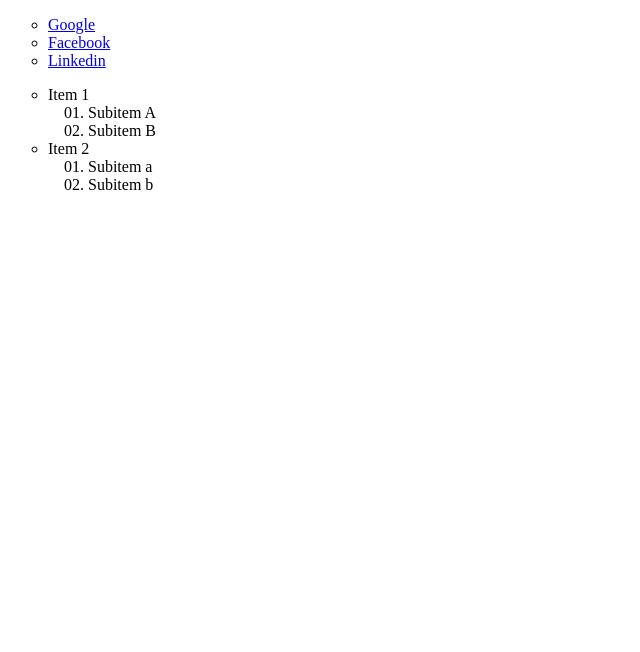
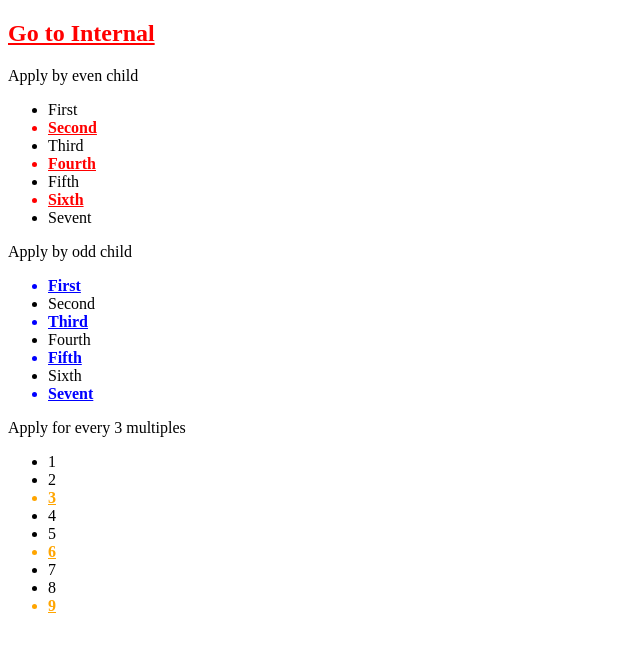
Before and after one commit to MohanKumarYum/sandbox, a plain HTML site: page index.html in a window 1280 px wide. Shown: the whole page, without its empty margins (0-640 px from the left). Drawn offline with Linux system fonts and the light colour scheme.

Commit message:
Pseudo classes - 4th Session Acadgild - [CSS Syntax]

```diff
--- a/index.html
+++ b/index.html
@@ -10,32 +10,50 @@
 </head>
 
 <body>
+    <!-- Pseudo classes -->
 
-    <!-- Descendant Combinator -->
-<ul>
-    <li><a href="http://google.com">Google</a></li>
-    <li><a href="http://facebook.com">Facebook</a></li>
-    <li><a href="http://Linkedin">Linkedin</a></li>
-</ul>
+    <h2><a href="#internal">Go to Internal</a></h2>
 
-<!-- MDN Example -->
+    <div class="even">
+        <p>Apply by even child</p>
+        <ul>
+            <li>First</li>
+            <li>Second</li>
+            <li>Third</li>
+            <li>Fourth</li>
+            <li>Fifth</li>
+            <li>Sixth</li>
+            <li>Sevent</li>
+        </ul>
+    </div>
 
-<ul>
-    <li>
-        <div>Item 1</div>
+    <div class="odd">
+        <p>Apply by odd child</p>
         <ul>
-            <li>Subitem A</li>
-            <li>Subitem B</li>
+            <li>First</li>
+            <li>Second</li>
+            <li>Third</li>
+            <li>Fourth</li>
+            <li>Fifth</li>
+            <li>Sixth</li>
+            <li>Sevent</li>
         </ul>
-    </li>
-    <li>
-        <div>Item 2</div>
+    </div>
+
+    <div class="three">
+        <p>Apply for every 3 multiples</p>
         <ul>
-            <li>Subitem a</li>
-            <li>Subitem b</li>
+            <li>1</li>
+            <li>2</li>
+            <li>3</li>
+            <li>4</li>
+            <li>5</li>
+            <li>6</li>
+            <li>7</li>
+            <li>8</li>
+            <li>9</li>
         </ul>
-    </li>
-</ul>
+    </div>
 
 </body>
 
--- a/styles/style.css
+++ b/styles/style.css
@@ -1,15 +1,41 @@
-/* Descendant Combinator */
+/* Pseudo Classes */
 
-ul li a {
-    text-transform: capitalize;
+a:link {
+    color: red;
 }
 
-/* 2nd li is a descendant of li [Parent/Ancestor] */
-
-li li {
-    list-style-type: decimal-leading-zero;
+a:visited {
+    color: blueviolet;
+    font-size: 24px;
 }
 
-li {
-    list-style-type: circle;
+a:active {
+    color: coral;
+    font-size: 50px;
 }
+
+/* Capitalise when you hover the text */
+
+a:hover {
+    text-transform: uppercase;
+}
+
+/* Apply formatting to the even child using pseduo classes */
+
+div.even ul li:nth-child(even){
+    text-decoration: underline;
+    font-weight: bold;
+    color: red;
+}
+
+div.odd ul li:nth-child(odd){
+    text-decoration: underline;
+    font-weight: bold;
+    color: blue;
+}
+
+div.three ul li:nth-child(3n){
+    text-decoration: underline;
+    font-weight: bold;
+    color: orange;
+}
```
